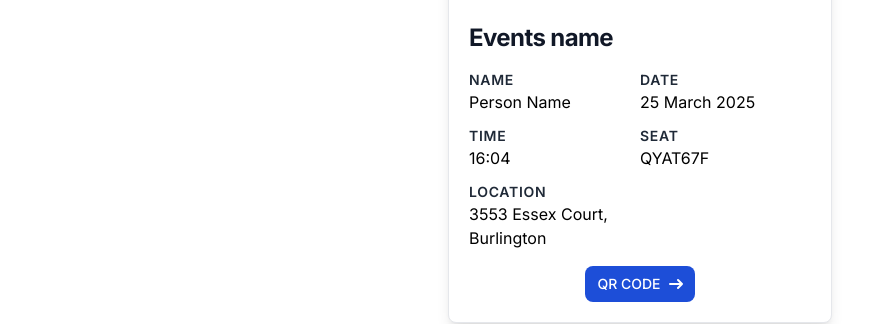
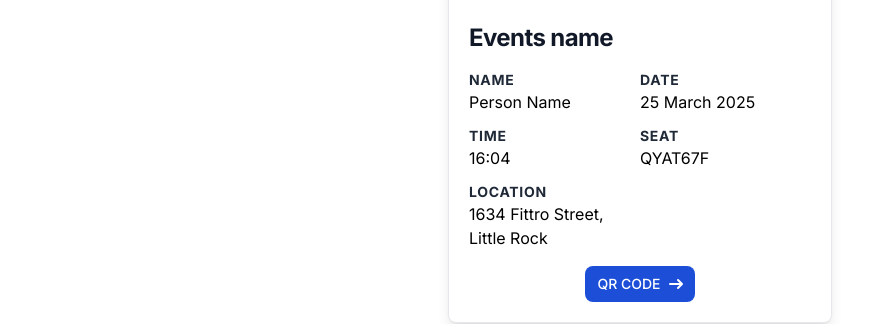
Before and after one commit to RohitSth/GGUser, a Next.js app: page /ticket in a window 1280 px wide. Shown: the part 381-705 px from the top of the page, without its empty margins (0-895 px from the left). Built offline with nearby package versions, Linux system fonts and the light colour scheme.

Commit message:
fixed the font

```diff
--- a/src/app/components/event-details/page.tsx
+++ b/src/app/components/event-details/page.tsx
@@ -3,34 +3,34 @@ const EventDetails = () => {
     <div className="flex flex-col">
       <nav className="flex flex-wrap list-none mb-1">
         <li className="w-1/2 mb-1 my-2">
-          <h2 className="title-font font-semibold text-gray-800 tracking-wider text-sm mb-0">
+          <h2 className="title-font font-bold text-gray-800 tracking-wider text-sm mb-0">
             NAME
           </h2>
           <p>Person Name</p>
         </li>
         <li className="w-1/2 mb-1 my-2">
-          <h2 className="title-font font-semibold text-gray-800 tracking-wider text-sm mb-0">
+          <h2 className="title-font font-bold text-gray-800 tracking-wider text-sm mb-0">
             DATE
           </h2>
-          <p>25 March 2025</p>
+          <p className="">25 March 2025</p>
         </li>
         <li className="w-1/2 mb-1 my-2">
-          <h2 className="title-font font-semibold text-gray-800 tracking-wider text-sm mb-0">
+          <h2 className="title-font font-bold text-gray-800 tracking-wider text-sm mb-0">
             TIME
           </h2>
           <p>16:04</p>
         </li>
         <li className="w-1/2 mb-1 my-2">
-          <h2 className="title-font font-semibold text-gray-800 tracking-wider text-sm mb-0">
+          <h2 className="title-font font-bold text-gray-800 tracking-wider text-sm mb-0">
             SEAT
           </h2>
           <p>QYAT67F</p>
         </li>
         <li className="w-1/2 mb-1 my-2">
-          <h2 className="title-font font-semibold text-gray-800 tracking-wider text-sm mb-0">
+          <h2 className="title-font font-bold text-gray-800 tracking-wider text-sm mb-0">
             LOCATION
           </h2>
-          <p>3553 Essex Court, Burlington </p>
+          <p>1634 Fittro Street, Little Rock </p>
         </li>
       </nav>
     </div>
--- a/src/app/components/qr-modal-toggle/page.tsx
+++ b/src/app/components/qr-modal-toggle/page.tsx
@@ -13,7 +13,6 @@ const QRToggle = () => {
   return (
     <>
       {/* Modal toggle */}
-
       <div className="mt-2 flex justify-center">
         <button
           onClick={toggleModal}
@@ -44,9 +43,9 @@ const QRToggle = () => {
         <div
           tabIndex={-1}
           aria-hidden="true"
-          className="fixed inset-0 z-50 overflow-y-auto bg-gray-500 bg-opacity-50 flex justify-center items-center"
+          className="fixed inset-0 z-50 overflow-y-auto bg-gray-500 bg-opacity-50 flex justify-center items-center "
         >
-          <div className="bg-white rounded-lg shadow-lg max-w-md w-full p-6">
+          <div className="bg-white rounded-lg shadow-lg max-w-md w-full p-6 mx-2">
             {/* Modal header */}
             <div className="flex justify-between items-center border-b pb-4">
               <h3 className="text-lg font-semibold text-gray-900">QR CODE</h3>
```
